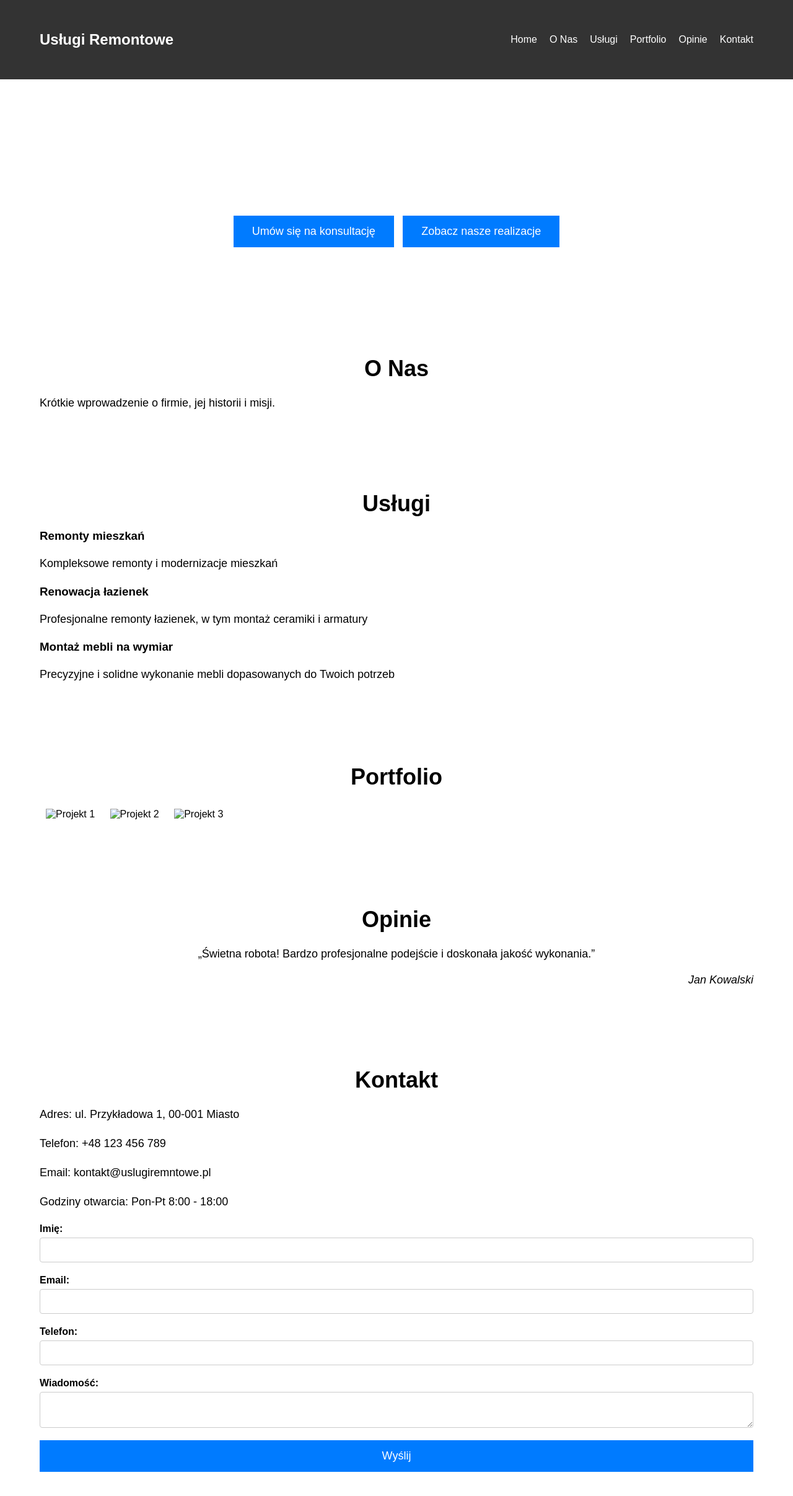
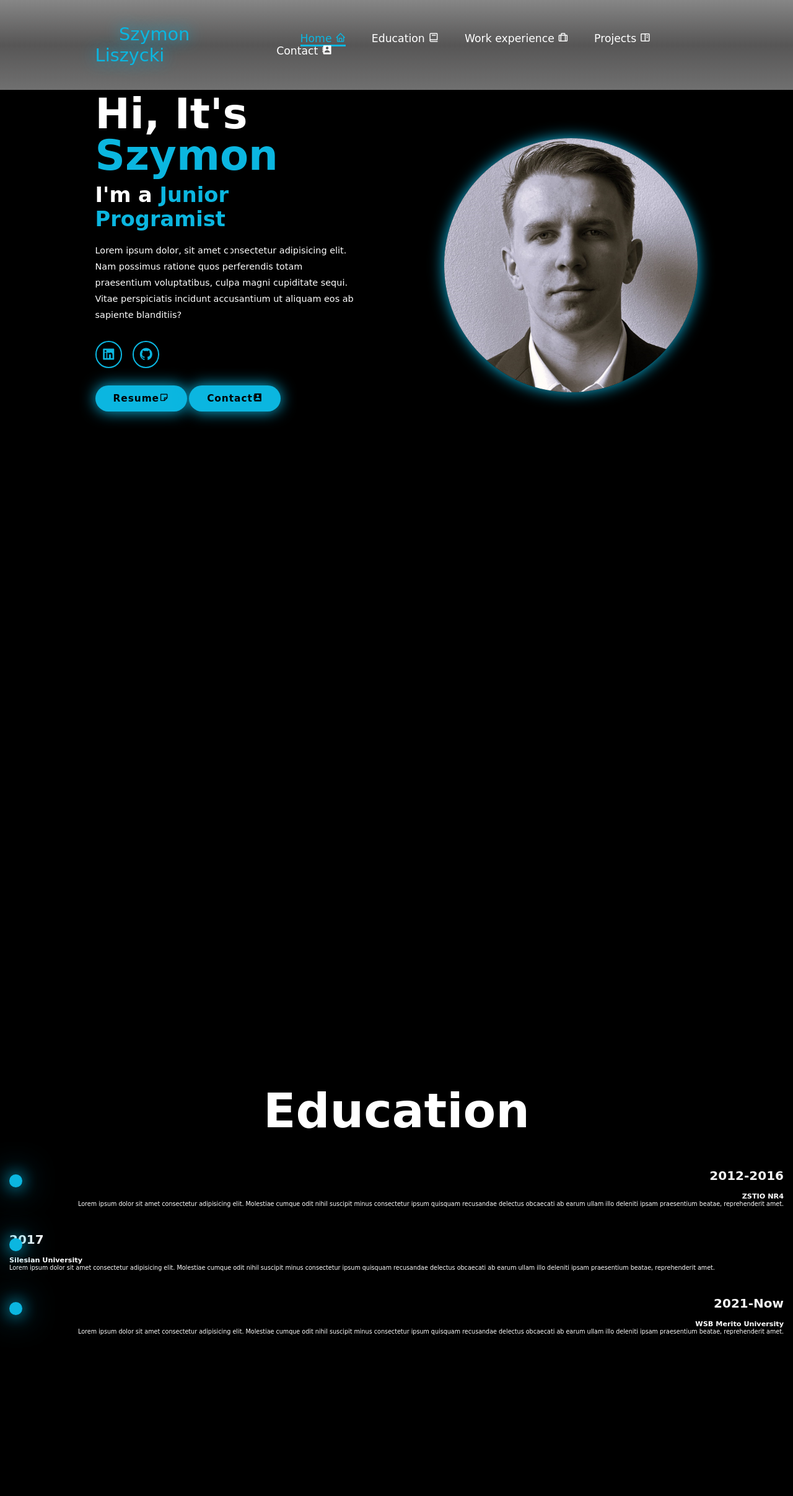
Before and after one commit to SzymonLiszycki/szymonliszycki.github.io, a plain HTML site: page index.html in a window 1280 px wide. Shown: the top 2414 px of the page at 62% size. Drawn offline with nearby package versions, Linux system fonts and the light colour scheme.

Commit message:
Add files via upload

```diff
--- a/index.html
+++ b/index.html
@@ -1,121 +1,113 @@
 <!DOCTYPE html>
-<html lang="pl">
+<html lang="en">
+
 <head>
     <meta charset="UTF-8">
     <meta name="viewport" content="width=device-width, initial-scale=1.0">
-    <title>Usługi Remontowe</title>
+    <title>Szymon Liszycki Website</title>
+    <link rel="icon" href="/assets/favicon-16x16.png" type="image/x-icon">
     <link rel="stylesheet" href="style.css">
+    <link href='https://unpkg.com/boxicons@2.1.4/css/boxicons.min.css' rel='stylesheet'>
 </head>
+
 <body>
-    <header>
-        <div class="container">
-            <div class="logo">Usługi Remontowe</div>
-            <nav>
-                <ul>
-                    <li><a href="#home">Home</a></li>
-                    <li><a href="#about">O Nas</a></li>
-                    <li><a href="#services">Usługi</a></li>
-                    <li><a href="#portfolio">Portfolio</a></li>
-                    <li><a href="#testimonials">Opinie</a></li>
-                    <li><a href="#contact">Kontakt</a></li>
-                </ul>
+    <header class="header">
+        <a href="#home" class="logo">
+            <span>
+                Szymon
+                Liszycki
+                <i class='bx bxs-food-menu' id="menu-icon"></i>
+            </span>
+            <nav class="navbar">
+                <a href="#home" class="active">Home <i class='bx bx-home'></i></a>
+                <a href="#education">Education <i class='bx bx-book'></i></a>
+                <a href="#workExperience">Work experience <i class='bx bx-briefcase-alt'></i></a>
+                <a href="#projects">Projects <i class='bx bx-book-content'></i></a>
+                <a href="#contact">Contact <i class='bx bxs-contact'></i></a>
+
             </nav>
-        </div>
+        </a>
     </header>
 
-    <section id="home">
-        <div class="hero">
-            <h1>Twoje marzenie o idealnym wnętrzu w naszych rękach</h1>
-            <button>Umów się na konsultację</button>
-            <button>Zobacz nasze realizacje</button>
+    <section class="home" id="home">
+        <div class="home-content">
+            <h1>
+                Hi, It's <span>Szymon</span>
+            </h1>
+            <h3 class="text-animation">
+                I'm a
+                <span></span>
+            </h3>
+            <p>
+                Lorem ipsum dolor, sit amet consectetur adipisicing elit. Nam possimus ratione quos perferendis totam
+                praesentium voluptatibus, culpa magni cupiditate sequi. Vitae perspiciatis incidunt accusantium ut
+                aliquam eos ab sapiente blanditiis?
+            </p>
+            <div class="social-media-icons">
+                <a href="https://www.linkedin.com/in/szymon-liszycki-2a255a236/" target="_blank"><i
+                        class='bx bxl-linkedin-square'></i></a>
+                <a href="https://github.com/SzymonLiszycki" target="_blank"><i class='bx bxl-github'></i></a>
+            </div>
+            <div class="btn-group">
+                <button class="btn" onclick="downloadResume()">Resume<i class='bx bx-note'></i></button>
+                <a href="#contact" class="btn">Contact<i class='bx bxs-contact'></i></a>
+            </div>
+        </div>
+        <div class="home-img">
+            <img src="./assets/image.jpg" alt="">
         </div>
     </section>
 
-    <section id="about">
-        <div class="container">
-            <h2>O Nas</h2>
-            <p>Krótkie wprowadzenie o firmie, jej historii i misji.</p>
+    <section class="home" id="home"></section>
+    <section class="education" id="education">
+        <h2 class="heading">Education</h2>
+        <div class="timeline-item">
+            <div class="timeline-item">
+                <div class="timeline-dot"></div>
+                <div class="timeline-date">2012-2016</div>
+                <div class="timeline-content">
+                    <h3>ZSTIO NR4</h3>
+                    <p>Lorem ipsum dolor sit amet consectetur adipisicing elit. Molestiae cumque odit nihil suscipit
+                        minus consectetur ipsum quisquam recusandae delectus obcaecati ab earum ullam illo deleniti
+                        ipsam praesentium beatae, reprehenderit amet.</p>
+                </div>
+            </div>
+            <div class="timeline-item">
+                <div class="timeline-dot"></div>
+                <div class="timeline-date">2017</div>
+                <div class="timeline-content">
+                    <h3>Silesian University</h3>
+                    <p>Lorem ipsum dolor sit amet consectetur adipisicing elit. Molestiae cumque odit nihil suscipit
+                        minus consectetur ipsum quisquam recusandae delectus obcaecati ab earum ullam illo deleniti
+                        ipsam praesentium beatae, reprehenderit amet.</p>
+                </div>
+            </div>
+            <div class="timeline-item">
+                <div class="timeline-dot"></div>
+                <div class="timeline-date">2021-Now</div>
+                <div class="timeline-content">
+                    <h3>WSB Merito University</h3>
+                    <p>Lorem ipsum dolor sit amet consectetur adipisicing elit. Molestiae cumque odit nihil suscipit
+                        minus consectetur ipsum quisquam recusandae delectus obcaecati ab earum ullam illo deleniti
+                        ipsam praesentium beatae, reprehenderit amet.</p>
+                </div>
+            </div>
+
         </div>
     </section>
 
-    <section id="services">
-        <div class="container">
-            <h2>Usługi</h2>
-            <div class="service">
-                <h3>Remonty mieszkań</h3>
-                <p>Kompleksowe remonty i modernizacje mieszkań</p>
-            </div>
-            <div class="service">
-                <h3>Renowacja łazienek</h3>
-                <p>Profesjonalne remonty łazienek, w tym montaż ceramiki i armatury</p>
-            </div>
-            <div class="service">
-                <h3>Montaż mebli na wymiar</h3>
-                <p>Precyzyjne i solidne wykonanie mebli dopasowanych do Twoich potrzeb</p>
-            </div>
-        </div>
+    <section class="work-experience" id="workExperience">
+
     </section>
+    <section class="projects" id="projects">
 
-    <section id="portfolio">
-        <div class="container">
-            <h2>Portfolio</h2>
-            <div class="gallery">
-                <img src="project1.jpg" alt="Projekt 1">
-                <img src="project2.jpg" alt="Projekt 2">
-                <img src="project3.jpg" alt="Projekt 3">
-            </div>
-        </div>
     </section>
+    <section class="contact" id="contact">
 
-    <section id="testimonials">
-        <div class="container">
-            <h2>Opinie</h2>
-            <blockquote>
-                <p>„Świetna robota! Bardzo profesjonalne podejście i doskonała jakość wykonania.”</p>
-                <cite>Jan Kowalski</cite>
-            </blockquote>
-        </div>
     </section>
+    <footer>
+    </footer>
+    <script src="script.js"></script>
+</body>
 
-    <section id="contact">
-        <div class="container">
-            <h2>Kontakt</h2>
-            <div class="contact-info">
-                <p>Adres: ul. Przykładowa 1, 00-001 Miasto</p>
-                <p>Telefon: +48 123 456 789</p>
-                <p>Email: kontakt@uslugiremntowe.pl</p>
-                <p>Godziny otwarcia: Pon-Pt 8:00 - 18:00</p>
-            </div>
-            <form>
-                <label for="name">Imię:</label>
-                <input type="text" id="name" name="name" required>
-
-                <label for="email">Email:</label>
-                <input type="email" id="email" name="email" required>
-
-                <label for="phone">Telefon:</label>
-                <input type="tel" id="phone" name="phone" required>
-
-                <label for="message">Wiadomość:</label>
-                <textarea id="message" name="message" required></textarea>
-
-                <button type="submit">Wyślij</button>
-            </form>
-        </div>
-        <div class="map">
-            <iframe src="https://www.google.com/maps/embed?pb=!1m18!1m12!1m3!1d3151.8354345090615!2d144.9537353155045!3d-37.816279742012716!2m3!1f0!2f0!3f0!3m2!1i1024!2i768!4f13.1!3m3!1m2!1s0x6ad642af0f11fd81%3A0xf577dbb4c0f0ff9!2sEnvato!5e0!3m2!1sen!2sus!4v1497246415887" width="600" height="450" style="border:0;" allowfullscreen="" loading="lazy"></iframe>
-        </div>
-    </section>
-
-    <footer>
-        <div class="container">
-            <p>&copy; 2024 Usługi Remontowe. Wszelkie prawa zastrzeżone.</p>
-            <div class="social-links">
-                <a href="#">Facebook</a>
-                <a href="#">Twitter</a>
-                <a href="#">Instagram</a>
-            </div>
-        </div>
-    </footer>
-</body>
 </html>
--- /dev/null
+++ b/script.js
@@ -0,0 +1,56 @@
+// function setLanguageContent(language) {
+//     const content = {
+//         'pl': {
+//             title: 'Witaj na mojej stronie',
+//             text: 'To jest przykład strony w języku polskim.',
+//         },
+//         'en': {
+//             title: 'Welcome to my website',
+//             text: 'This is an example page in English.',
+//         }
+//     };
+
+//     document.getElementById('mainTitle').innerText = content[language].title;
+//     document.getElementById('mainContent').innerText = content[language].text;
+// }
+
+// // Funkcja do przełączania języka ręcznie
+// function switchLanguage(language) {
+//     localStorage.setItem('preferredLanguage', language);
+//     setLanguageContent(language);
+// }
+
+// // Funkcja wykrywająca preferencje użytkownika
+// function detectLanguage() {
+//     const savedLanguage = localStorage.getItem('preferredLanguage');
+//     if (savedLanguage) {
+//         return savedLanguage;
+//     }
+
+//     const browserLanguage = navigator.language || navigator.userLanguage;
+//     return browserLanguage.startsWith('pl') ? 'pl' : 'en';
+// }
+
+// // Inicjalizacja przy załadowaniu strony
+// (function init() {
+//     const language = detectLanguage();
+//     setLanguageContent(language);
+// })();
+// // Funkcja, która uruchomi pobieranie CV
+function downloadResume() {
+    const language = document.documentElement.lang;
+
+    const resumeLinks = {
+        'en': './downloads/CV_SL_EN_2024.pdf',
+        'pl': './downloads/CV_SL_PL_2024.pdf',
+    };
+
+    const resumeToDownload = resumeLinks[language] || resumeLinks['en'];
+
+    const link = document.createElement('a');
+    link.href = resumeToDownload;
+    link.download = resumeToDownload.split('/').pop();
+    document.body.appendChild(link);
+    link.click();
+    document.body.removeChild(link);
+}
--- a/style.css
+++ b/style.css
@@ -1,172 +1,348 @@
-/* Style globalne */
-body {
-    font-family: Arial, sans-serif;
+* {
+  font-family: cursive;
+  scroll-behavior: smooth;
+  outline: none;
+  border: none;
+  text-decoration: none;
+  box-sizing: none;
+  box-sizing: border-box;
   margin: 0;
   padding: 0;
-    box-sizing: border-box;
 }
 
-/* Nagłówek */
-header {
-    background-color: #333;
-    color: #fff;
-    padding: 10px 0;
+:root {
+  --bg-color: black;
+  --second-bg-color: black;
+  --text-color: white;
+  --main-color: rgb(11, 182, 224);
 }
 
-header .container {
+html {
+  font-size: 60%;
+  overflow-x: hidden;
+}
+
+body {
+  background-color: var(--bg-color);
+  color: var(--text-color);
+}
+
+footer {
+  color: var(--text-color);
+}
+
+.header {
+  position: fixed;
+  top: 0;
+  left: 0;
+  width: 100%;
+  padding: 4rem 12% 4rem;
+  background: linear-gradient(
+    rgb(134, 134, 134),
+    rgb(87, 86, 86),
+    rgb(112, 112, 112)
+  );
+  backdrop-filter: blur(10px);
   display: flex;
   justify-content: space-between;
   align-items: center;
+  z-index: 5;
 }
 
-header .logo {
-    font-size: 24px;
-    font-weight: bold;
+.logo {
+  font-size: 3rem;
+  color: var(--text-color);
+  font-weight: 800;
+  cursor: pointer;
+  transition: 0, 3s ease;
 }
 
-header nav ul {
-    list-style: none;
-    margin: 0;
-    padding: 0;
-    display: flex;
+.logo:hover {
+  transform: scale(1.1);
 }
 
-header nav ul li {
-    margin-left: 20px;
+.logo span {
+  text-shadow: 0 0 25px var(--main-color);
+  margin-left: 4rem;
+  font-weight: 500;
+  transition: 0.3s ease;
+  border-bottom: 3px solid transparent;
 }
 
-header nav ul li a {
-    color: #fff;
-    text-decoration: none;
+.navbar a {
+  font-size: 1.8rem;
+  color: var(--text-color);
+  margin-left: 4rem;
+  font-weight: 500;
+  transition: 0.3s ease;
+  border-bottom: 3px solid transparent;
 }
 
-/* Sekcja hero */
-.hero {
-    background-image: url('hero.jpg');
-    background-size: cover;
-    background-position: center;
-    color: #fff;
-    text-align: center;
-    padding: 100px 20px;
+.navbar a:hover,
+.navbar a.active {
+  color: var(--main-color);
+  border-bottom: 3px solid var(--main-color);
 }
 
-.hero h1 {
-    font-size: 48px;
-    margin-bottom: 20px;
+#menu-icon {
+  font-size: 3rem;
+  color: white;
+  display: none;
 }
 
-.hero button {
-    background-color: #007BFF;
-    color: #fff;
-    border: none;
-    padding: 15px 30px;
-    font-size: 18px;
-    cursor: pointer;
-    margin: 5px;
+section {
+  min-height: 100vh;
+  padding: 10rem 12% 10rem;
 }
 
-.hero button:hover {
-    background-color: #0056b3;
+.home {
+  display: flex;
+  align-items: center;
+  justify-content: center;
+  gap: 15rem;
 }
 
-/* Sekcje */
-.container {
-    width: 90%;
-    max-width: 1200px;
-    margin: 0 auto;
-    padding: 40px 0;
+.home-content {
+  display: flex;
+  flex-direction: column;
+  align-items: baseline;
+  text-align: left;
+  justify-content: center;
+  margin: top 3rem;
 }
 
-h2 {
-    font-size: 36px;
-    margin-bottom: 20px;
-    text-align: center;
+span {
+  color: var(--main-color);
 }
 
-p {
-    font-size: 18px;
-    line-height: 1.6;
+.logo span {
+  color: var(--main-color);
 }
 
-.service, .gallery, .contact-info, form {
-    margin-bottom: 20px;
+.home-content h3 {
+  margin-bottom: 2rem;
+  margin-top: 1rem;
+  font-size: 3.5rem;
 }
 
-.gallery img {
-    width: 100%;
-    max-width: 300px;
-    margin: 10px;
+.home-content h1 {
+  font-size: 7rem;
+  font-weight: 700;
+  margin-top: 1.5rem;
+  line-height: 1;
 }
 
-blockquote {
-    font-size: 24px;
-    text-align: center;
-    margin: 20px 0;
+.home-img {
+  border-radius: 50%;
 }
 
-cite {
-    display: block;
-    text-align: right;
-    font-size: 18px;
+.home-img img {
+  position: relative;
+  top: 3rem;
+  width: 32vw;
+  border-radius: 50%;
+  box-shadow: 0 0 25px var(--main-color);
+  cursor: pointer;
+  transition: 0.4s ease-in-out;
 }
 
-/* Formularz kontaktowy */
-form {
-    display: flex;
-    flex-direction: column;
+.home-img img:hover {
+  box-shadow: 0 0 25px var(--main-color), 0 0 25px var(--main-color),
+    0 0 25px var(--main-color);
 }
 
-form label {
-    margin-bottom: 5px;
-    font-weight: bold;
+.home-content p {
+  font-size: 1.5rem;
+  font-weight: 500;
+  line-height: 1.8;
+  max-width: 1000px;
 }
 
-form input, form textarea {
-    margin-bottom: 20px;
-    padding: 10px;
-    font-size: 16px;
-    border: 1px solid #ccc;
-    border-radius: 4px;
+.social-media-icons a {
+  display: inline-flex;
+  justify-content: center;
+  align-items: center;
+  width: 4.5rem;
+  height: 4.5rem;
+  background: transparent;
+  border: 2px solid var(--main-color);
+  font-size: 2.5rem;
+  border-radius: 50%;
+  color: var(--main-color);
+  margin: 3rem 1.5rem 3rem 0;
+  transition: 0.3s ease-in-out;
 }
 
-form button {
-    background-color: #007BFF;
-    color: #fff;
-    border: none;
-    padding: 15px;
-    font-size: 18px;
+.social-media-icons a:hover {
+  color: var(--text-color);
+  transform: scale(1.3) translateY(-5px);
+  box-shadow: 0 0 25px var(--main-color);
+}
+
+.btn {
+  display: inline-block;
+  padding: 1rem 2.8rem;
+  background-color: var(--main-color);
+  box-shadow: 0 0 25px var(--main-color);
+  border-radius: 4rem;
+  font-size: 1.6rem;
+  color: var(--bg-color);
+  border: 2px solid transparent;
+  letter-spacing: 0.1rem;
+  font-weight: 600;
+  transition: 0, 3s ease-in-out;
   cursor: pointer;
 }
 
-form button:hover {
-    background-color: #0056b3;
+.btn.logo:hover {
+  transform: scale(1.05);
+  align-items: center;
+  gap: 1.5rem;
 }
 
-/* Mapa */
-.map {
-    text-align: center;
-    margin: 20px 0;
+.btn-group a:nth-of-type(2) {
+  background-color: var(--bg-color);
+  color: var(--main-color);
+  border: 2px solid var(--main-color);
+  box-shadow: 0 0 25px transparent;
 }
 
-.map iframe {
-    width: 100%;
-    max-width: 600px;
-    height: 450px;
-    border: 0;
+.btn-group a:nth-of-type(2):hover {
+  box-shadow: 0 0 25px var(--main-color);
+  background-color: var(--main-color);
+  color: black;
 }
 
-/* Stopka */
-footer {
-    background-color: #333;
-    color: #fff;
-    padding: 20px 0;
-    text-align: center;
+.text-animation {
+  font-size: 34px;
+  font-synthesis-weight: 600;
+  min-width: 280px;
 }
 
-footer .social-links a {
-    color: #fff;
-    margin: 0 10px;
-    text-decoration: none;
+.text-animation span {
+  position: relative;
 }
 
-/* Style responsyw
+.text-animation span::before {
+  content: "Junior Programist";
+  color: var(--main-color);
+  animation: words-en 20s infinite;
+}
+
+.text-animation[lang="pl"] span::before {
+  content: "Młodszy Programista";
+  color: var(--main-color);
+  animation: words-pl 20s infinite;
+}
+.text-animation span::after {
+  content: "";
+  background-color: var(--bg-color);
+  position: absolute;
+  width: calc(100%+8px);
+  height: 100%;
+  border-left: 3px solid var(--bg-color);
+  right: -8px;
+  animation: cursor 0.6 infinite, typing 20s steps(14) infinite;
+}
+.heading {
+  font-size: 8rem;
+  text-align: center;
+  margin: 5rem 0;
+}
+.education {
+  padding: 100px 15px;
+  background-color: var(--second-bg-color);
+}
+.education h2 {
+  margin-bottom: 5rem;
+}
+.timeline-items {
+  max-width: 1200px;
+  margin: auto;
+  display: flex;
+  flex-wrap: wrap-reverse;
+  position: relative;
+}
+.timeline-items ::before {
+  content: "";
+  position: absolute;
+  width: 5px;
+  height: 100%;
+  background-color: var(--main-color);
+  left: calc(50%-1px);
+}
+.timeline-item {
+  margin-bottom: 40px;
+  width: 100%;
+  position: relative;
+}
+.timeline-items:last-child {
+  margin-bottom: 0;
+}
+.timeline-item:nth-child(odd) {
+  padding-right: calc(50%+30px);
+  text-align: right;
+}
+.timeline-item:nth-child(even) {
+  padding-left: calc(50%+30px);
+}
+.timeline-dot {
+  height: 21px;
+  width: 21px;
+  background-color: var(--main-color);
+  box-shadow: 0 0 25px var(--main-color), 0 0 50px var(--main-color);
+  position: absolute;
+  left: calc(50%-8px);
+  border-radius: 50%;
+  top: 10px;
+}
+.timeline-date{
+    font-size:20px;
+    font-weight: 800;
+    color:whitesmoke;
+    margin:6px 0 15px;
+}
+.timeline-content{
+    background-color: var(--bg-color);
+}
+
+@keyframes cursor {
+  to {
+    border-left: 2px solid var(--main-color);
+  }
+}
+@keyframes words {
+  0%,
+  20% {
+    content: "Junior Programist";
+  }
+  40% {
+    content: "Junior";
+  }
+}
+@keyframes words-pl {
+  0%,
+  20% {
+    content: "Junior Programist";
+  }
+}
+@keyframes typing {
+  10%,
+  15%,
+  30%,
+  45%,
+  60%,
+  75%,
+  90% {
+    width: 0;
+  }
+  0%,
+  20%,
+  30%,
+  35%,
+  60%,
+  75%,
+  85% {
+    width: calc(100%);
+  }
+}
```
Also changed, not shown: assets/favicon-16x16.png (added), assets/favicon-32x32.png (added), assets/image.jpg (added), 2 other files. Lines whose indentation alone changed are shown as unchanged.
